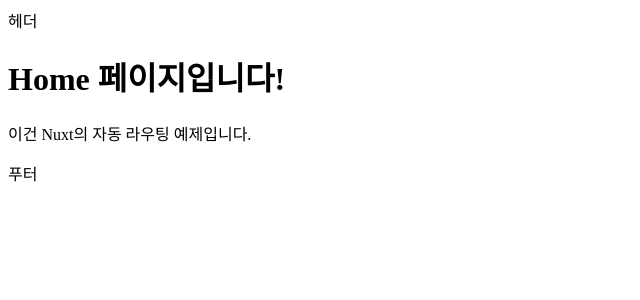
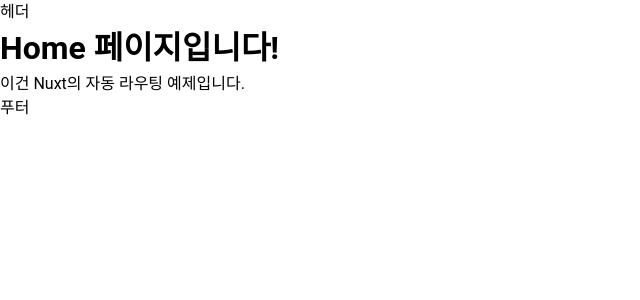
Before and after one commit to SpringStarterStudy/P-team-frontend, a Nuxt app: page / in a window 1280 px wide. Shown: the top 300 px of the page, without its empty margins (0-640 px from the left). Built offline with nearby package versions, Linux system fonts and the light colour scheme.

Commit message:
chore: vuetify 설정 에러 수정

```diff
--- a/nuxt.config.ts
+++ b/nuxt.config.ts
@@ -1,4 +1,6 @@
 export default defineNuxtConfig({
+  css: ['vuetify/styles'],
+
   build: {
     transpile: ['vuetify'],
   },
@@ -6,15 +8,19 @@ export default defineNuxtConfig({
   vite: {
     define: {
       'process.env.DEBUG': false,
-    },
-    css: {
-      preprocessorOptions: {
-        scss: {
-          additionalData: '@use "@/assets/style/common.scss" as *;'
-        }
-      }
     }
   },
 
-  compatibilityDate: '2025-03-30',
+  app: {
+    head: {
+      link: [
+        {
+          rel: 'stylesheet',
+          href: 'https://cdn.jsdelivr.net/npm/@mdi/font@7.2.96/css/materialdesignicons.min.css'
+        }
+      ]
+    }
+  },
+
+  compatibilityDate: '2025-04-01'
 })
--- a/plugins/vuetify.ts
+++ b/plugins/vuetify.ts
@@ -1,12 +1,20 @@
-import { createVuetify } from "vuetify";
-import * as components from "vuetify/components";
-import * as directives from "vuetify/directives";
+import { createVuetify } from 'vuetify'
+import * as components from 'vuetify/components'
+import * as directives from 'vuetify/directives'
+import { aliases, mdi } from 'vuetify/iconsets/mdi'
 
-export default defineNuxtPlugin((NuxtApp) => {
+export default defineNuxtPlugin((nuxtApp) => {
   const vuetify = createVuetify({
     components,
     directives,
-  });
+    icons: {
+      defaultSet: 'mdi',
+      aliases,
+      sets: {
+        mdi,
+      },
+    },
+  })
 
-  NuxtApp.vueApp.use(vuetify);
-});
+  nuxtApp.vueApp.use(vuetify)
+})
```
